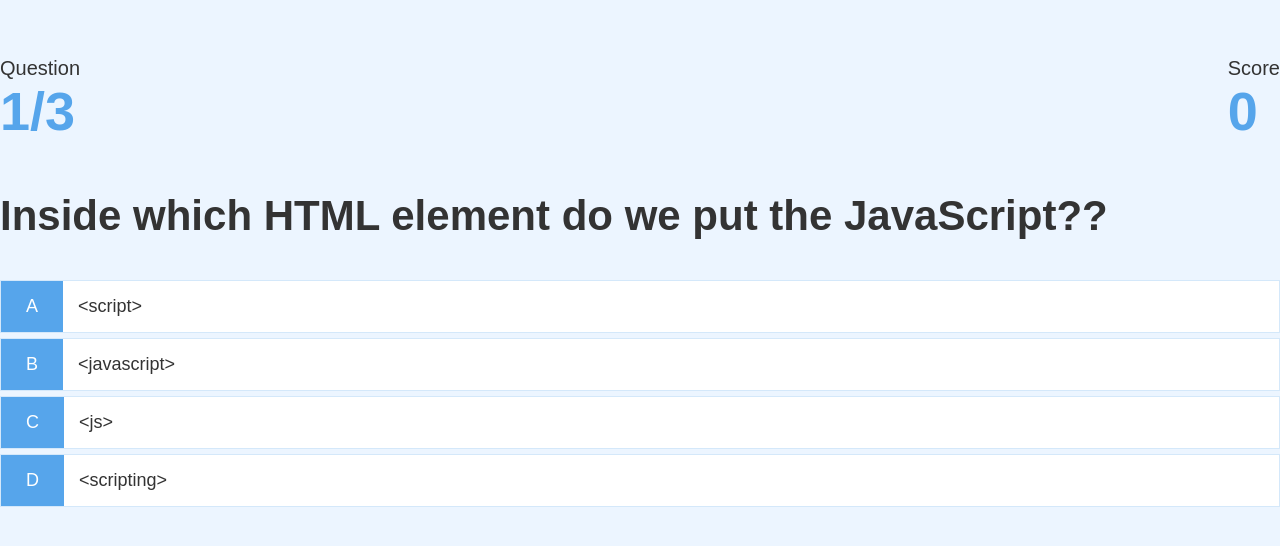
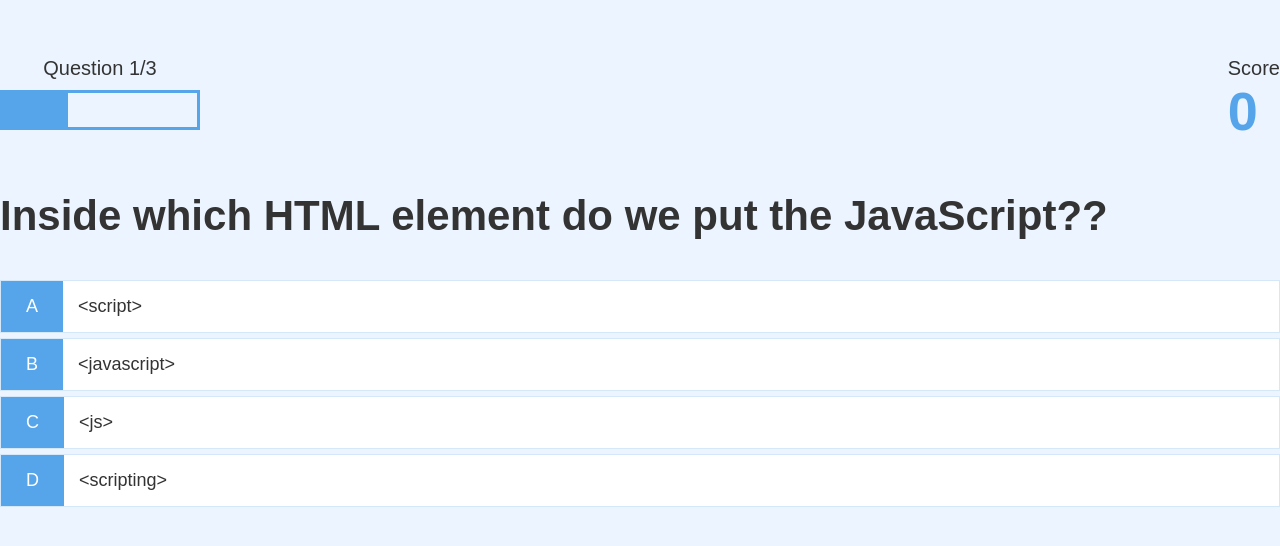
Before and after one commit to dzcorovic/quiz_app, a plain HTML site: page game.html in a window 1280 px wide. Shown: the part 116-662 px from the top of the page. Drawn offline with Linux system fonts and the light colour scheme.

Commit message:
create a proggress bar

```diff
--- a/game.css
+++ b/game.css
@@ -42,3 +42,16 @@
 .hud-main text {
     text-align: center;
 }
+
+#progress-bar {
+    width: 20rem;
+    height: 4rem;
+    border: 0.3rem solid #56a5eb;
+    margin-top: 1rem;
+}
+
+#progressBarFull {
+    height: 3.4rem;
+    background-color: #56a5eb;
+    width: 0%;
+}
--- a/game.html
+++ b/game.html
@@ -13,9 +13,10 @@
         <div id="game" class="justify-center flex-column">
             <div id="hud">
                 <div id="hud-item">
-                    <p class="hud-prefix">
-                        Question
-                    </p>
+                    <p id="progressText" class="hud-prefix"></p>
+                    <div id="progress-bar">
+                        <div id="progressBarFull"></div>
+                    </div>
                     <h1 class="hud-main text" id="questionCounter"></h1>
                 </div>
                 <div id="hud-item">
--- a/game.js
+++ b/game.js
@@ -1,6 +1,7 @@
 const question = document.getElementById("question")
 const choices = Array.from(document.getElementsByClassName("choice-text"))
-const questionCounterText = document.getElementById("questionCounter")
+const progressText = document.getElementById("progressText")
+const progressBarFull = document.getElementById("progressBarFull")
 const scoreText = document.getElementById("score")
 
 let currentQuestion = {};
@@ -52,10 +53,13 @@ getNewQuestion = () => {
     if (avaliableQuestion.length == 0 || questionCounter >= MAX_QUESTIONS)
         return window.location.assign('/end.html');
     questionCounter++;
-    questionCounterText.innerText = `${questionCounter}/${MAX_QUESTIONS}`;
+    progressText.innerText = `Question ${questionCounter}/${MAX_QUESTIONS}`;
     const questionIndex = Math.floor(Math.random() * avaliableQuestion.length);
     currentQuestion = avaliableQuestion[questionIndex];
     question.innerText = currentQuestion.question;
+    console.log((questionCounter/MAX_QUESTIONS)*100)
+    console.log(`${(questionCounter/MAX_QUESTIONS) * 100} %`)
+    progressBarFull.style.width = `${( questionCounter / MAX_QUESTIONS ) * 100}%`;
 
     choices.forEach( choice => {
         const number = choice.dataset['number'];
```
